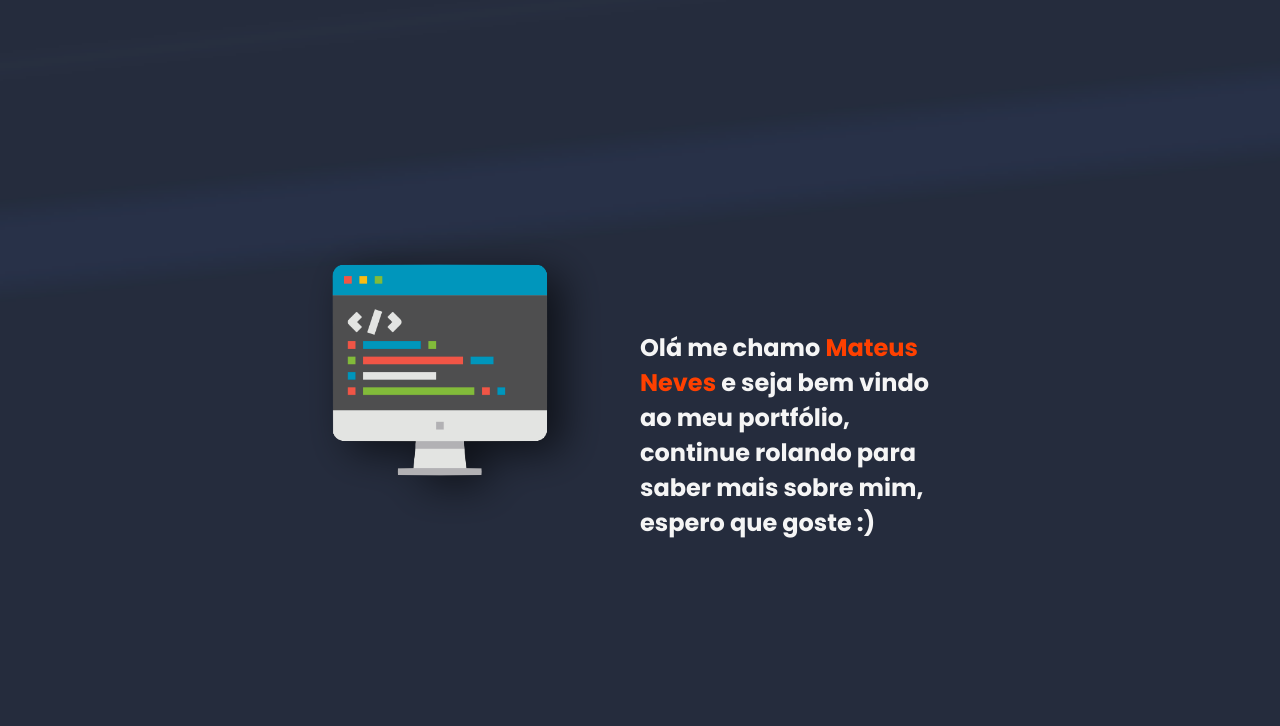
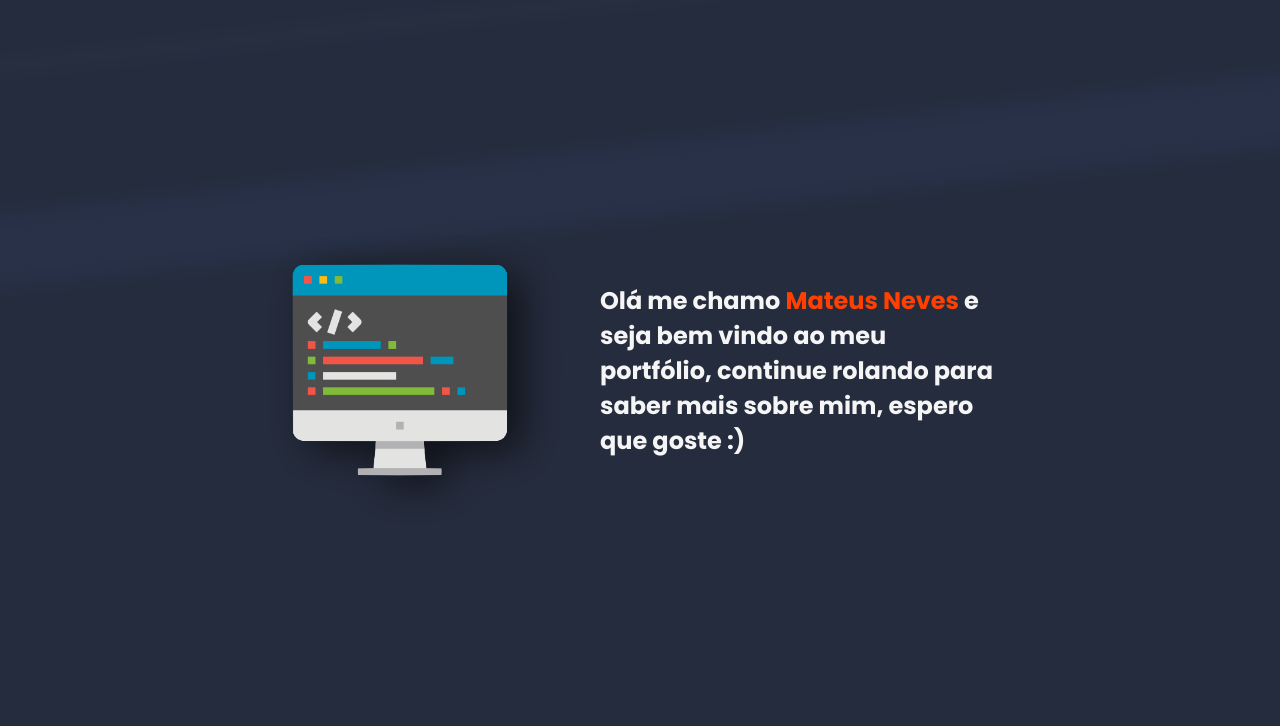
Before and after one commit to mtzlisopeak/my-portifolio, a plain HTML site: page index.html in a window 1280 px wide. Shown: the part 74-800 px from the top of the page. Drawn offline with nearby package versions, Linux system fonts and the light colour scheme.

Commit message:
Update style.css

```diff
--- a/style.css
+++ b/style.css
@@ -127,8 +127,7 @@ body {
 }
 
 #section1 h2 {
-    max-width: 40vh;
-    max-height: 10vh;
+    max-width: 50vh;
     color: whitesmoke;
 }
 
```
